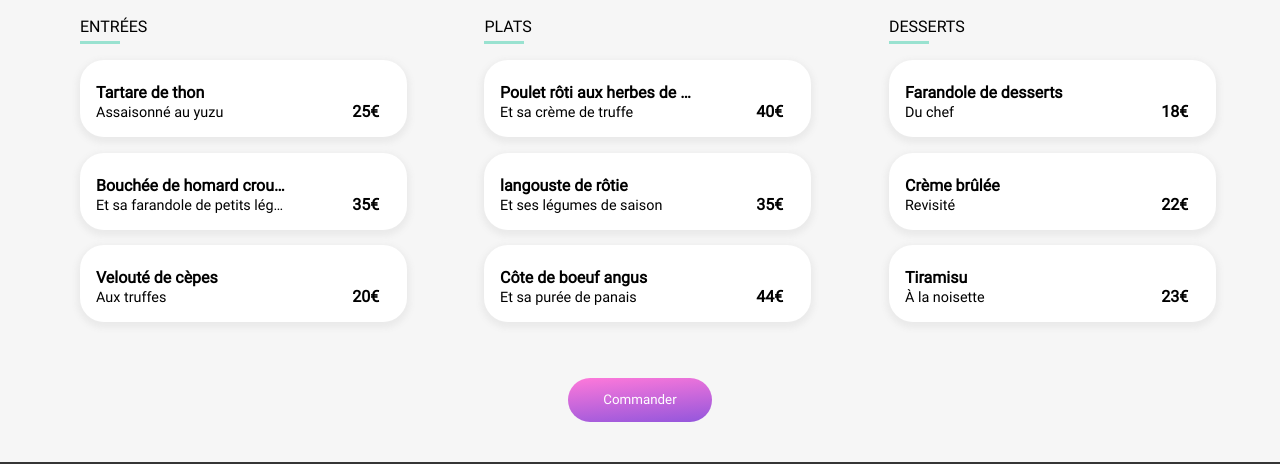
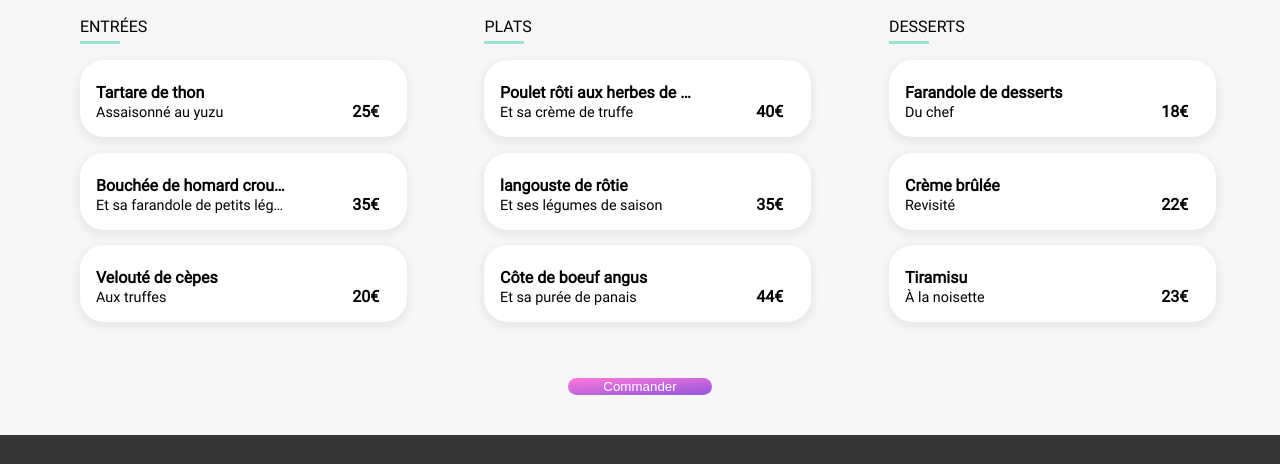
Before and after one commit to Aziz-Darden-DIANI/DianiAziz_3_21062021, a website: page le-delice-des-sens.html in a window 1280 px wide. Shown: the part 590-1054 px from the top of the page. Drawn offline with Linux system fonts and the light colour scheme.

Commit message:
update btn html

```diff
--- a/le-delice-des-sens.html
+++ b/le-delice-des-sens.html
@@ -1,7 +1,7 @@
 <!DOCTYPE html>
 <html lang="fr">
     <head>
-        <meta charest="utf-8" />
+        <meta charset="UTF-8">
         <meta name="viewport" content="width=device-width, initial-scale=1.0">
         <title>Ohmyfood</title>
         <meta name="description" content="Restaurant Ohmyfood à Paris, résesvez une table et commandez votre repas en ligne !"/>
@@ -183,13 +183,11 @@
                 </div>
             </section>
             <section class="btn__align">
-                <a href="compte.html">
-                    <button>
-                        <p>
-                            Commander
-                        </p>
-                    </button>
-                </a>
+                <button>
+                    <a href="compte.html"></a>
+                        Commander
+                    </a>
+                </button>
             </section>
         </main>
 
```
Also changed, not shown: a-la-Francaise.html (+6 -8 lines), compte.html (+2 -4 lines), contact.html (+1 -1 lines), index.html (+4 -3 lines), la-Note-enchantee.html (+6 -8 lines), la-palette-du-gout.html (+5 -7 lines), mentions-legales.html (+1 -1 lines).
